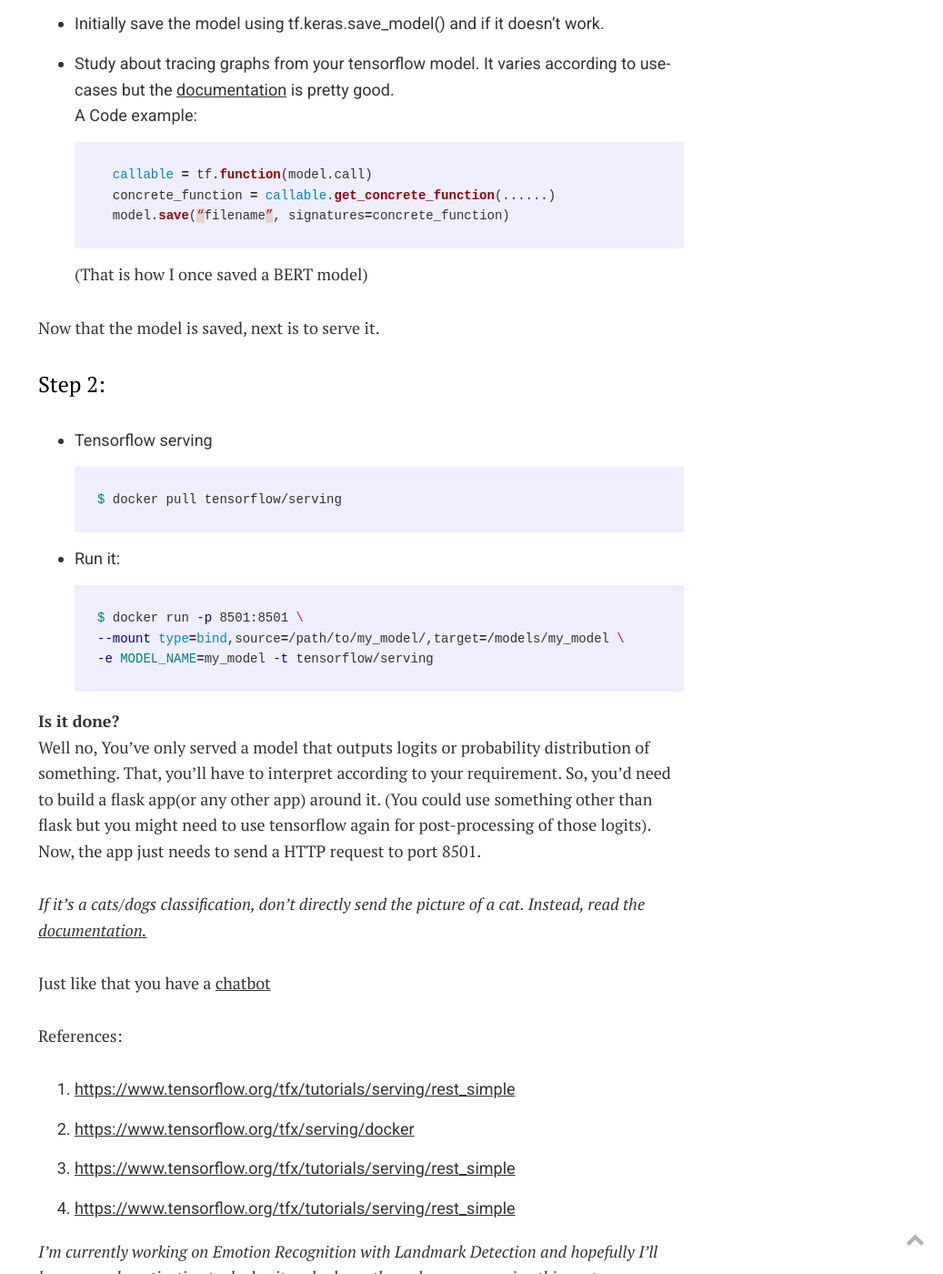
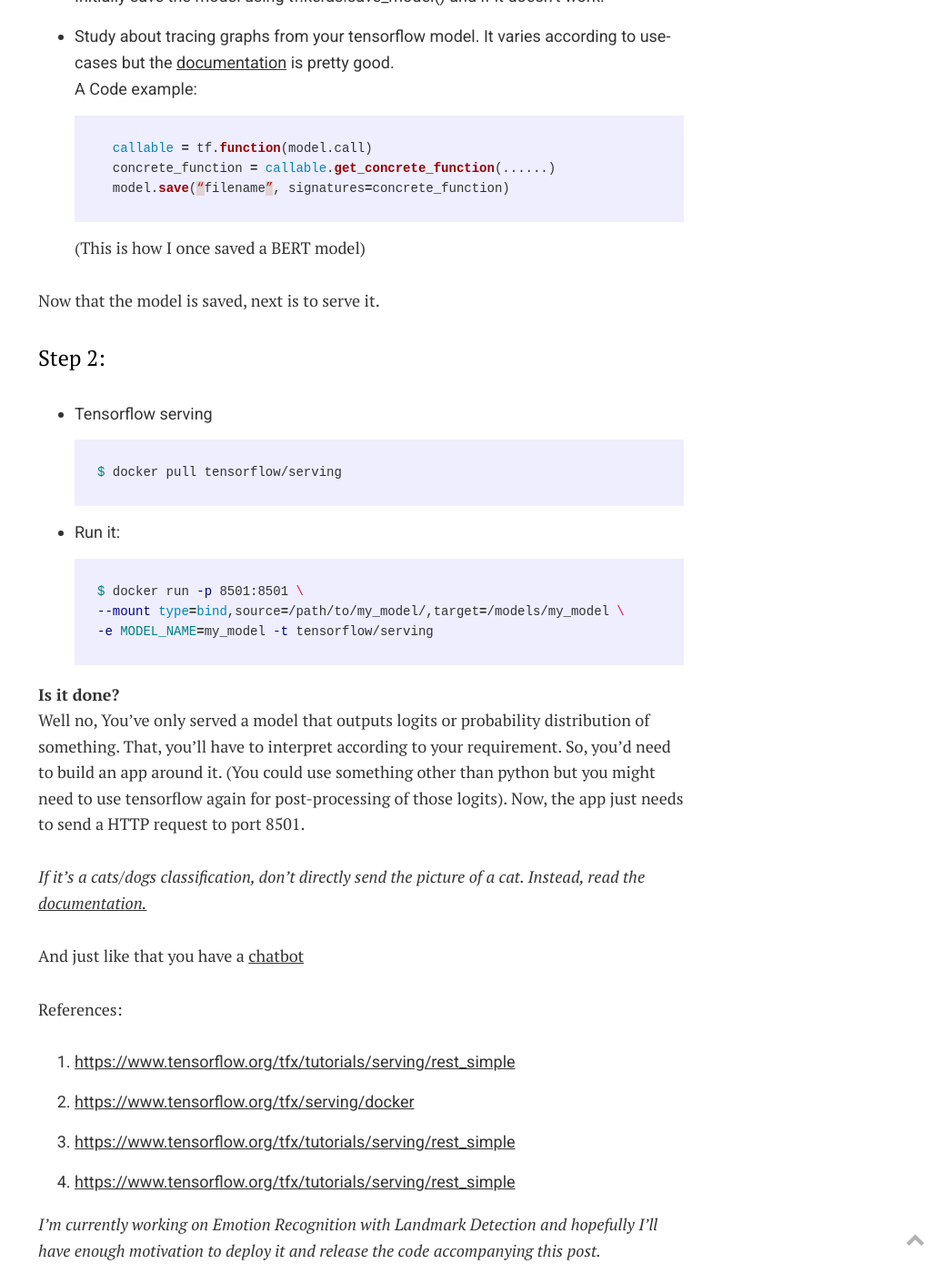
Before and after one commit to chinge55/chinge55.github.io, a Jekyll site: the page built from _posts/2021-08-03-airest.markdown, in a window 1280 px wide and 1400 px high, scrolled down 1794 px. Shown: the whole window at 91% size, without its empty margins (243-1280 px from the left). Built offline with Jekyll 4.4.1, drawn with Linux system fonts in a browser that asks for light colours; comment, search, counter and statistics services are not loaded.

Commit message:
little changes

````diff
--- a/_posts/2021-08-03-airest.markdown
+++ b/_posts/2021-08-03-airest.markdown
@@ -13,8 +13,7 @@
 - Load google colab
 - Connect it to google drive
 - Copy and load the model
-- Wait…
-
+- Wait…<br>
 That is enough to kill a man’s enthusiasm .
 
 I copy the colab code into a server, build a flask API around it and try to run it. It now shows the kind of tensorflow errors that I’d never seen before. Running tensorflow graphs and trying to build an API around it in the same program doesn’t work that easily.
@@ -36,7 +35,7 @@
 	concrete_function = callable.get_concrete_function(......)
 	model.save(“filename”, signatures=concrete_function)
 ```
-(That is how I once saved a BERT model)
+(This is how I once saved a BERT model)
 
 
 Now that the model is saved, next is to serve it.
@@ -53,11 +52,11 @@
   ```
 
 **Is it done?**<br>
-Well no, You’ve only served a model that outputs logits or probability distribution of something. That, you'll have to interpret according to your requirement. So, you’d need to build a flask app(or any other app) around it. (You could use something other than flask but you might need to use tensorflow again for post-processing of those logits). Now, the app just needs to send a HTTP request to port 8501.
+Well no, You’ve only served a model that outputs logits or probability distribution of something. That, you'll have to interpret according to your requirement. So, you’d need to build an app around it. (You could use something other than python but you might need to use tensorflow again for post-processing of those logits). Now, the app just needs to send a HTTP request to port 8501.
 
 *If it’s a cats/dogs classification, don’t directly send the picture of a cat. Instead, read the <a href = "https://www.tensorflow.org/tfx/tutorials/serving/rest_simple">documentation.</a>*
 
-Just like that you have a <a href = "http://165.22.177.37:7000/chatbotfront">chatbot</a>
+And just like that you have a <a href = "http://165.22.177.37:7000/chatbotfront">chatbot</a>
 
 
 References:
````
